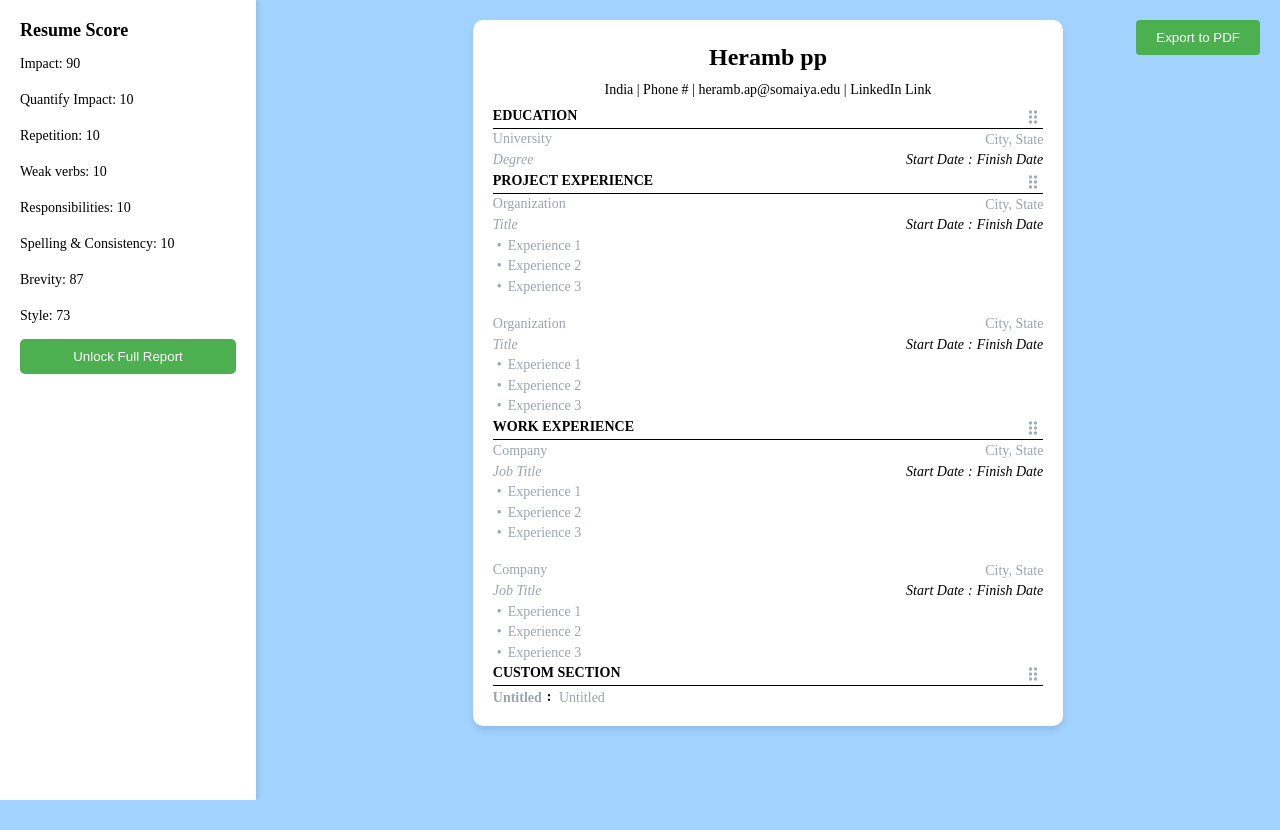
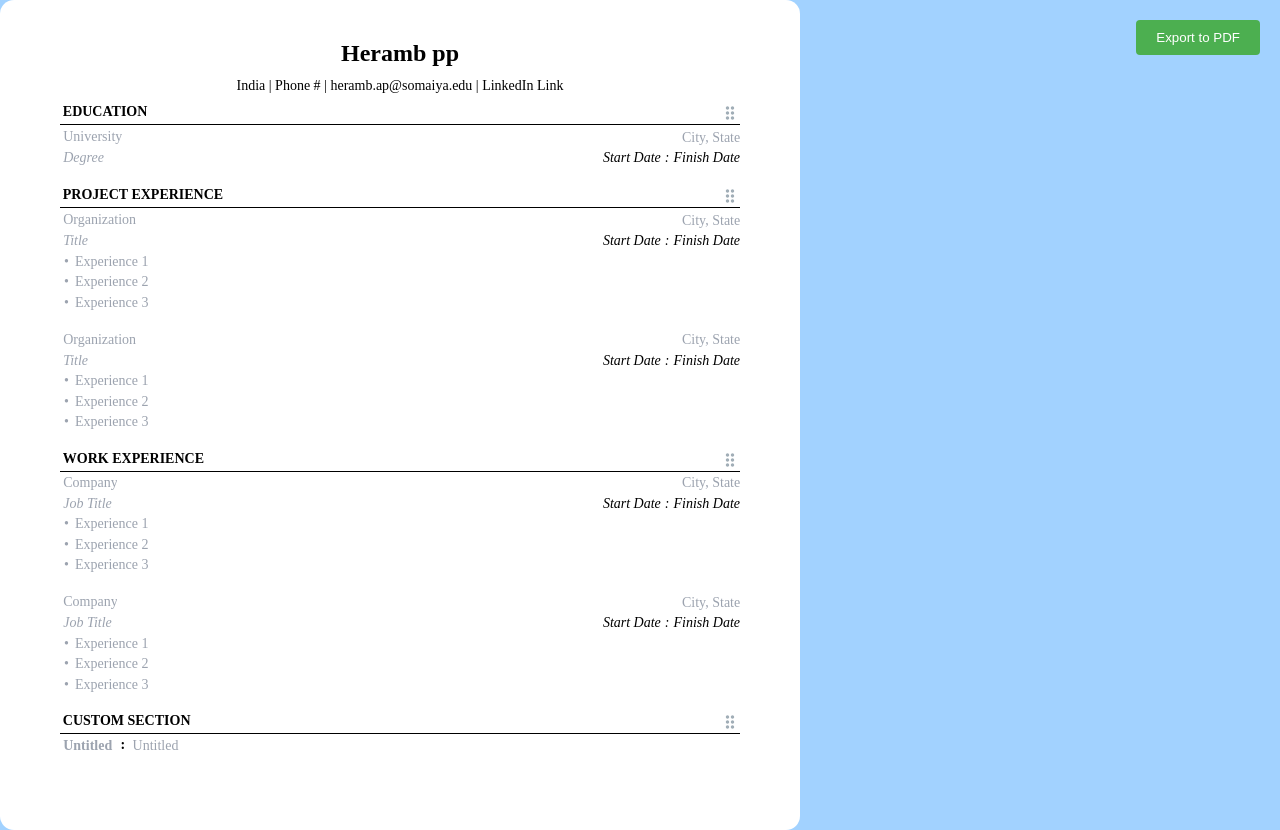
Before and after one commit to aarushsaboo/resume-frontend, a React (Create React App) app: page / in a window 1280 px wide. Before the commit the page ends 800 px from the top, so only its background shows below. Built offline with nearby package versions, Linux system fonts and the light colour scheme; the HTML template or start-up script is replaced by a standard one.

Commit message:
base commit. Gonna finish this next.

```diff
--- a/src/pages/ResumeWorkspace/ResumeWorkspace.jsx
+++ b/src/pages/ResumeWorkspace/ResumeWorkspace.jsx
@@ -1,6 +1,8 @@
-import React, { useRef } from "react";
-import html2pdf from "html2pdf.js";
-import styles from "./ResumeWorkspace.module.css";
+import React, { useRef } from "react"
+import html2pdf from "html2pdf.js"
+
+import styles from "./ResumeWorkspace.module.css"
+
 import Personal from "./components/Personal/Personal"
 import Heading from "../../components/Heading/Heading"
 import Organization from "../../components/Organization/Organization"
@@ -9,10 +11,10 @@ import BulletContainer from "../../components/BulletContainer/BulletContainer"
 import CustomSection from "../../components/CustomSection/CustomSection"
 
 const ResumeWorkspace = () => {
-  const resumeRef = useRef(null);
+  const resumeRef = useRef(null)
 
   const exportToPDF = () => {
-    const element = resumeRef.current;
+    const element = resumeRef.current
 
     const opt = {
       margin: [10, 10, 10, 10],
@@ -28,34 +30,19 @@ const ResumeWorkspace = () => {
         format: "letter",
         orientation: "portrait",
       },
-    };
+    }
 
-    html2pdf().set(opt).from(element).save();
-  };
+    html2pdf().set(opt).from(element).save()
+  }
 
   return (
-    <div className={styles.mainContainer}>
-      {/* Sidebar Container */}
-      <div className={styles.sidebar}>
-        <h2>Resume Score</h2>
-        <p>Impact: 90</p>
-        <p>Quantify Impact: 10</p>
-        <p>Repetition: 10</p>
-        <p>Weak verbs: 10</p>
-        <p>Responsibilities: 10</p>
-        <p>Spelling & Consistency: 10</p>
-        <p>Brevity: 87</p>
-        <p>Style: 73</p>
-        <button className={styles.unlockButton}>Unlock Full Report</button>
-      </div>
+    <div className={styles.resumeWorkspace}>
+      {/* PDF Export Button */}
+      <button onClick={exportToPDF} className={styles.exportButton}>
+        Export to PDF
+      </button>
 
-      {/* Resume Editor */}
-      <div className={styles.resumeContainer}>
-        <button onClick={exportToPDF} className={styles.exportButton}>
-          Export to PDF
-        </button>
-
-        {/* Resume Content */}
+      {/* Resume Content */}
       <div
         ref={resumeRef}
         id="resumePdfContent"
@@ -157,10 +144,8 @@ const ResumeWorkspace = () => {
           rightIconStyles={styles.rightIcon}
         />
       </div>
+    </div>
+  )
+}
 
-      </div>
-    </div>
-  );
-};
-
-export default ResumeWorkspace;
+export default ResumeWorkspace
--- a/src/pages/ResumeWorkspace/ResumeWorkspace.module.css
+++ b/src/pages/ResumeWorkspace/ResumeWorkspace.module.css
@@ -1,70 +1,44 @@
-.mainContainer {
-  display: flex;
-  height: 100vh;
-  width: 100vw;
-
+.resumeWorkspace{
+    background-color: white;
+    min-width: 800px;
+    max-width: 800px;
+    width: 800px;
+    padding: 36px 60px;
+    border-radius: 14px;
 }
 
-/* Left Sidebar */
-.sidebar {
-  width: 20%;
-  background: white;
-  padding: 20px;
-  box-shadow: 2px 0 5px rgba(0, 0, 0, 0.1);
-  display: flex;
-  flex-direction: column;
-  gap: 10px;
+.resumeContent{
+    margin-bottom: 2.5rem;
+    align-items: center;
+    display: flex;
+    flex-direction: column;
+    justify-content: center;
+    position: relative;
 }
 
-.sidebar h2 {
-  font-size: 18px;
-  font-weight: bold;
-}
-
-.sidebar p {
-  font-size: 14px;
-  margin: 5px 0;
-}
-
-.unlockButton {
-  padding: 10px;
-  background: #4caf50;
-  color: white;
-  border: none;
-  cursor: pointer;
-  border-radius: 5px;
-}
-
-.unlockButton:hover {
-  background: #45a049;
-}
-
-/* Resume Container */
-.resumeContainer {
-  flex: 1;
-  display: flex;
-  flex-direction: column;
-  align-items: center;
-  justify-content: flex-start; /* ⬆️ Align content at the top */
-  padding: 20px;
-  overflow-y: auto; /* ✅ Allows vertical scrolling */
-  height: 100vh; /* Ensure it covers the full screen */
+/* education */
+.education, .projectExperience, .leadershipExperience, .customSection{
+    margin-bottom: 16px;
+    width: 100%;
 }
 
 
-/* Resume Content */
-.resumeContent {
-  background-color: white;
-  width: 60%;
-  padding: 20px;
-  box-shadow: 0 4px 6px rgba(0, 0, 0, 0.1);
-  border-radius: 10px;
-  max-height: 100vh; /* ✅ Prevents it from being too tall */
-  overflow-y: auto; /* ✅ Enables scrolling inside if needed */
+.leftIcon{
+    padding-right: .2em;
+}
+
+.rightIcon{
+    padding-left: .2rem;
+}
+
+.container {
+  width: 100%;
+  margin-top: 0.125rem;
+  position: relative;
 }
 
 
-/* Export Button */
+
 .exportButton {
   position: absolute;
   top: 20px;
```
